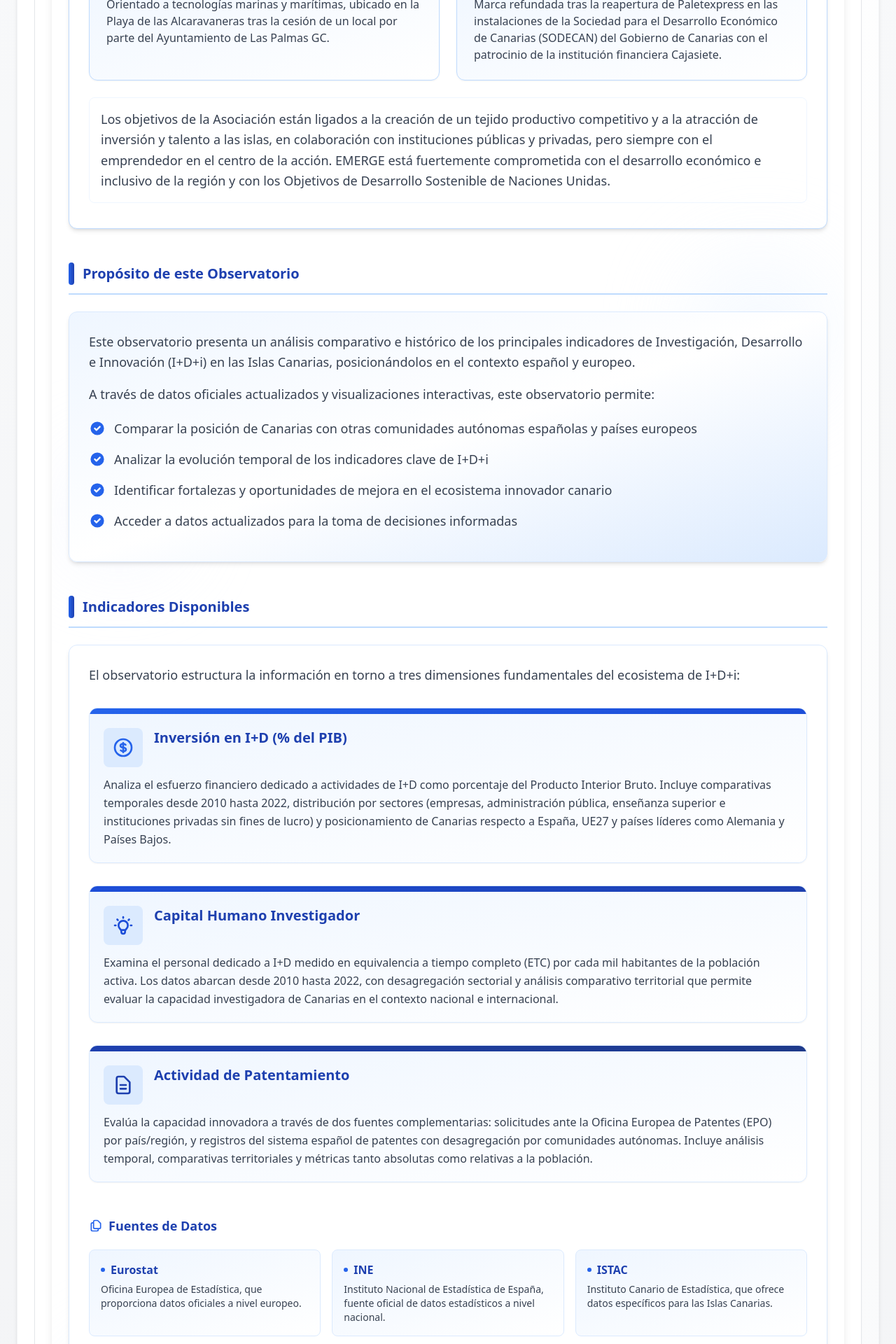
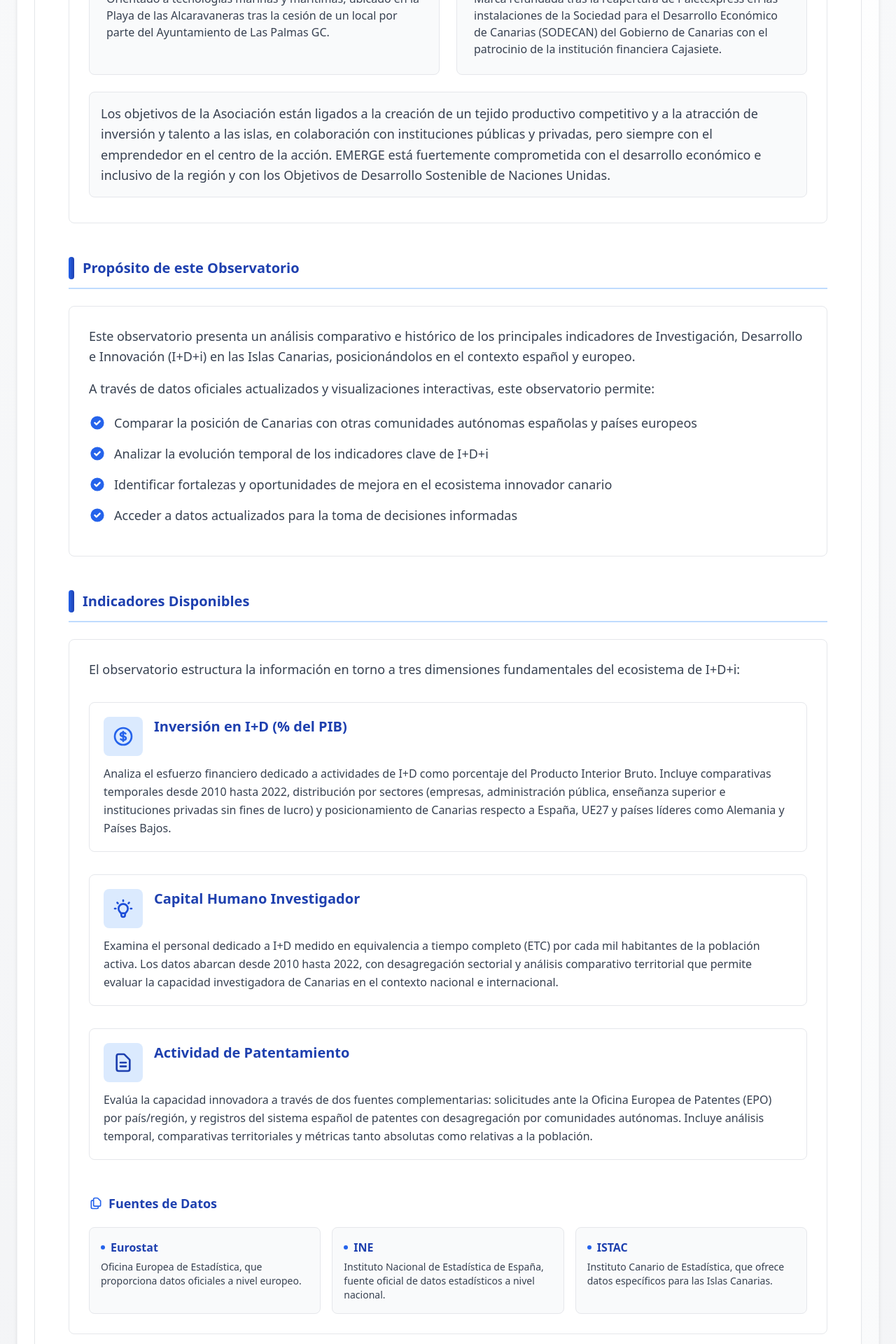
Before and after one commit to dani-rios-data/emerge, a React (Vite) app: page / in a window 1280 px wide. Shown: the part 880-2800 px from the top of the page at 70% size. Built offline with nearby package versions, Linux system fonts and the light colour scheme.

Commit message:
limpieza titulos de tabs

```diff
--- a/src/pages/Overview/index.tsx
+++ b/src/pages/Overview/index.tsx
@@ -139,11 +139,11 @@ const Overview: React.FC<OverviewProps> = (props) => {
   };
 
   return (
-    <div className="bg-white rounded-lg shadow-lg p-6 pt-4 pb-8 w-full min-h-[700px] overflow-y-auto">
-      {/* Contenedor principal con efecto de tarjeta */}
+    <div className="bg-white rounded-lg p-6 pt-4 pb-8 w-full min-h-[700px] overflow-y-auto">
+      {/* Contenedor principal */}
       <div className="max-w-full mx-auto">
-        {/* Sección Sobre EMERGE con diseño moderno */}
-        <div className="mb-12 bg-white p-7 rounded-xl shadow-md border border-blue-200 animate-section opacity-0 translate-y-4 transition-all duration-700 hover:shadow-lg">
+        {/* Sección Sobre EMERGE */}
+        <div className="mb-12 bg-white p-7 rounded-lg border border-gray-200 animate-section opacity-0 translate-y-4 transition-all duration-700">
           <SectionTitle title={t('aboutEmerge')} />
 
           <div className="prose prose-blue max-w-none">
@@ -155,46 +155,44 @@ const Overview: React.FC<OverviewProps> = (props) => {
             <div className="mb-6 text-gray-700 leading-relaxed">
               <p className="mb-4 text-lg">{t('emergeTeam')}</p>
               <div className="flex items-center my-3 text-blue-800 ml-2">
-                <span className="inline-block w-2 h-2 bg-gradient-to-r from-blue-600 to-blue-800 rounded-full mr-2"></span>
+                <span className="inline-block w-2 h-2 bg-blue-600 rounded-full mr-2"></span>
                 <span className="font-semibold text-lg">{t('emergeSpaces')}</span>
               </div>
             </div>
           </div>
 
           <div className="grid grid-cols-1 md:grid-cols-2 gap-6 my-6">
-            <div className="bg-gradient-to-br from-blue-50 to-white p-6 rounded-xl shadow-sm border border-blue-200 hover:shadow-md hover:translate-y-[-2px] transition-all duration-300 group">
+            <div className="bg-gray-50 p-6 rounded-lg border border-gray-200 transition-all duration-300 group">
               <div className="font-semibold text-blue-800 mb-3 flex items-center">
-                <svg xmlns="http://www.w3.org/2000/svg" className="h-6 w-6 mr-2 text-blue-600 group-hover:text-blue-700 transition-colors" viewBox="0 0 20 20" fill="currentColor">
+                <svg xmlns="http://www.w3.org/2000/svg" className="h-6 w-6 mr-2 text-blue-600 transition-colors" viewBox="0 0 20 20" fill="currentColor">
                   <path fillRule="evenodd" d="M5.05 4.05a7 7 0 119.9 9.9L10 18.9l-4.95-4.95a7 7 0 010-9.9zM10 11a2 2 0 100-4 2 2 0 000 4z" clipRule="evenodd" />
                 </svg>
-                <span className="text-lg group-hover:text-blue-900 transition-colors">{t('marineTitle')}</span>
+                <span className="text-lg">{t('marineTitle')}</span>
               </div>
-              <p className="text-gray-700 group-hover:text-gray-800 transition-colors">{t('marineDesc')}</p>
+              <p className="text-gray-700">{t('marineDesc')}</p>
             </div>
 
-            <div className="bg-gradient-to-br from-blue-50 to-white p-6 rounded-xl shadow-sm border border-blue-200 hover:shadow-md hover:translate-y-[-2px] transition-all duration-300 group">
+            <div className="bg-gray-50 p-6 rounded-lg border border-gray-200 transition-all duration-300 group">
               <div className="font-semibold text-blue-800 mb-3 flex items-center">
-                <svg xmlns="http://www.w3.org/2000/svg" className="h-6 w-6 mr-2 text-blue-600 group-hover:text-blue-700 transition-colors" viewBox="0 0 20 20" fill="currentColor">
+                <svg xmlns="http://www.w3.org/2000/svg" className="h-6 w-6 mr-2 text-blue-600 transition-colors" viewBox="0 0 20 20" fill="currentColor">
                   <path fillRule="evenodd" d="M4 4a2 2 0 012-2h8a2 2 0 012 2v12a1 1 0 01-1 1H5a1 1 0 01-1-1V4zm3 1h6v4H7V5zm8 8v2h1v1H4v-1h1v-2H4v-1h16v1h-1z" clipRule="evenodd" />
                 </svg>
-                <span className="text-lg group-hover:text-blue-900 transition-colors">{t('paletexpressTitle')}</span>
+                <span className="text-lg">{t('paletexpressTitle')}</span>
               </div>
-              <p className="text-gray-700 group-hover:text-gray-800 transition-colors">{t('paletexpressDesc')}</p>
+              <p className="text-gray-700">{t('paletexpressDesc')}</p>
             </div>
           </div>
 
-          <div className="mt-4 mb-2 text-gray-700 leading-relaxed text-lg backdrop-blur-sm p-4 rounded-lg bg-white/60 border border-blue-50">
+          <div className="mt-4 mb-2 text-gray-700 leading-relaxed text-lg p-4 rounded-lg bg-gray-50 border border-gray-200">
             <p>{t('emergeObjectives')}</p>
           </div>
         </div>
 
-        {/* Propósito del reporte con efectos visuales */}
-        <div className="mb-12 relative animate-section opacity-0 translate-y-4 transition-all duration-700">
-          <div className="absolute top-0 right-0 w-48 h-48 bg-blue-50 rounded-full -z-10 opacity-70 blur-3xl"></div>
-          <div className="absolute bottom-0 left-0 w-36 h-36 bg-indigo-50 rounded-full -z-10 opacity-60 blur-3xl"></div>
+        {/* Propósito del observatorio */}
+        <div className="mb-12 animate-section opacity-0 translate-y-4 transition-all duration-700">
           <SectionTitle title={t('reportPurpose')} />
 
-          <div className="bg-gradient-to-br from-blue-50 via-white to-blue-100 p-7 rounded-xl border border-blue-100 shadow-md hover:shadow-lg transition-all duration-300">
+          <div className="bg-white p-7 rounded-lg border border-gray-200">
             <p className="mb-4 text-gray-700 leading-relaxed text-lg">{t('purposeDescription1')}</p>
             <p className="mb-5 text-gray-700 leading-relaxed text-lg">{t('purposeDescription2')}</p>
 
@@ -205,35 +203,32 @@ const Overview: React.FC<OverviewProps> = (props) => {
                 t('purposeList3'),
                 t('purposeList4')
               ].map((item, index) => (
-                <li key={index} className="flex items-start transition-transform duration-300 hover:translate-x-1">
+                <li key={index} className="flex items-start">
                   <div className="flex-shrink-0 flex h-7 items-center">
-                    <svg className="h-6 w-6 text-blue-600 hover:text-blue-700 transition-colors" fill="currentColor" viewBox="0 0 20 20">
+                    <svg className="h-6 w-6 text-blue-600" fill="currentColor" viewBox="0 0 20 20">
                       <path fillRule="evenodd" d="M10 18a8 8 0 100-16 8 8 0 000 16zm3.707-9.293a1 1 0 00-1.414-1.414L9 10.586 7.707 9.293a1 1 0 00-1.414 1.414l2 2a1 1 0 001.414 0l4-4z" clipRule="evenodd"></path>
                     </svg>
                   </div>
-                  <span className="ml-3 text-lg group-hover:text-gray-900 transition-colors">{item}</span>
+                  <span className="ml-3 text-lg">{item}</span>
                 </li>
               ))}
             </ul>
           </div>
         </div>
 
-        {/* Contenido del reporte con diseño de tarjetas */}
-        <div className="mb-6 relative animate-section opacity-0 translate-y-4 transition-all duration-700">
-          <div className="absolute bottom-0 left-0 w-60 h-60 bg-blue-50 rounded-full -z-10 opacity-70 blur-3xl"></div>
+        {/* Contenido del observatorio */}
+        <div className="mb-6 animate-section opacity-0 translate-y-4 transition-all duration-700">
           <SectionTitle title={t('reportContent')} />
 
-          <div className="mb-7 p-7 bg-white backdrop-blur-lg bg-opacity-90 rounded-xl shadow-md border border-blue-100 hover:shadow-lg transition-all duration-300">
+          <div className="mb-7 p-7 bg-white rounded-lg border border-gray-200">
             <p className="mb-8 text-gray-700 leading-relaxed text-lg">{t('contentDescription')}</p>
 
             <div className="space-y-8">
               {/* Inversión en I+D Card */}
-              <div className="bg-gradient-to-br from-blue-50 to-white rounded-xl shadow-sm border border-blue-100 hover:shadow-lg hover:translate-y-[-3px] transition-all duration-300 overflow-hidden group">
-                <div className="bg-gradient-to-r from-blue-600 to-blue-700 h-2"></div>
-                <div className="p-5">
+              <div className="bg-white rounded-lg border border-gray-200 p-5">
                 <div className="flex items-start mb-3">
-                    <div className="flex-shrink-0 bg-blue-100 p-3 rounded-lg mr-4 group-hover:bg-blue-200 transition-all duration-300">
-                      <svg xmlns="http://www.w3.org/2000/svg" className="h-8 w-8 text-blue-600 transform group-hover:rotate-12 transition-transform duration-300" fill="none" viewBox="0 0 24 24" stroke="currentColor">
+                  <div className="flex-shrink-0 bg-blue-100 p-3 rounded-lg mr-4">
+                    <svg xmlns="http://www.w3.org/2000/svg" className="h-8 w-8 text-blue-600" fill="none" viewBox="0 0 24 24" stroke="currentColor">
                       <path strokeLinecap="round" strokeLinejoin="round" strokeWidth={2} d="M12 8c-1.657 0-3 .895-3 2s1.343 2 3 2 3 .895 3 2-1.343 2-3 2m0-8c1.11 0 2.08.402 2.599 1M12 8V7m0 1v8m0 0v1m0-1c-1.11 0-2.08-.402-2.599-1M21 12a9 9 0 11-18 0 9 9 0 0118 0z" />
                     </svg>
                   </div>
@@ -241,15 +236,12 @@ const Overview: React.FC<OverviewProps> = (props) => {
                 </div>
                 <p className="text-gray-700 leading-relaxed">{t('investmentDescription')}</p>
               </div>
-              </div>
 
               {/* Actividad investigadora Card */}
-              <div className="bg-gradient-to-br from-blue-50 to-white rounded-xl shadow-sm border border-blue-100 hover:shadow-lg hover:translate-y-[-3px] transition-all duration-300 overflow-hidden group">
-                <div className="bg-gradient-to-r from-blue-700 to-blue-800 h-2"></div>
-                <div className="p-5">
+              <div className="bg-white rounded-lg border border-gray-200 p-5">
                 <div className="flex items-start mb-3">
-                    <div className="flex-shrink-0 bg-blue-100 p-3 rounded-lg mr-4 group-hover:bg-blue-200 transition-all duration-300">
-                      <svg xmlns="http://www.w3.org/2000/svg" className="h-8 w-8 text-blue-700 transform group-hover:rotate-12 transition-transform duration-300" fill="none" viewBox="0 0 24 24" stroke="currentColor">
+                  <div className="flex-shrink-0 bg-blue-100 p-3 rounded-lg mr-4">
+                    <svg xmlns="http://www.w3.org/2000/svg" className="h-8 w-8 text-blue-700" fill="none" viewBox="0 0 24 24" stroke="currentColor">
                       <path strokeLinecap="round" strokeLinejoin="round" strokeWidth={2} d="M9.663 17h4.673M12 3v1m6.364 1.636l-.707.707M21 12h-1M4 12H3m3.343-5.657l-.707-.707m2.828 9.9a5 5 0 117.072 0l-.548.547A3.374 3.374 0 0014 18.469V19a2 2 0 11-4 0v-.531c0-.895-.356-1.754-.988-2.386l-.548-.547z" />
                     </svg>
                   </div>
@@ -257,22 +249,18 @@ const Overview: React.FC<OverviewProps> = (props) => {
                 </div>
                 <p className="text-gray-700 leading-relaxed">{t('researchersDescription')}</p>
               </div>
-              </div>
 
               {/* Producción de patentes Card */}
-              <div className="bg-gradient-to-br from-blue-50 to-white rounded-xl shadow-sm border border-blue-100 hover:shadow-lg hover:translate-y-[-3px] transition-all duration-300 overflow-hidden group">
-                <div className="bg-gradient-to-r from-blue-800 to-blue-900 h-2"></div>
-                <div className="p-5">
+              <div className="bg-white rounded-lg border border-gray-200 p-5">
                 <div className="flex items-start mb-3">
-                    <div className="flex-shrink-0 bg-blue-100 p-3 rounded-lg mr-4 group-hover:bg-blue-200 transition-all duration-300">
-                      <svg xmlns="http://www.w3.org/2000/svg" className="h-8 w-8 text-blue-800 transform group-hover:rotate-12 transition-transform duration-300" fill="none" viewBox="0 0 24 24" stroke="currentColor">
+                  <div className="flex-shrink-0 bg-blue-100 p-3 rounded-lg mr-4">
+                    <svg xmlns="http://www.w3.org/2000/svg" className="h-8 w-8 text-blue-800" fill="none" viewBox="0 0 24 24" stroke="currentColor">
                       <path strokeLinecap="round" strokeLinejoin="round" strokeWidth={2} d="M9 12h6m-6 4h6m2 5H7a2 2 0 01-2-2V5a2 2 0 012-2h5.586a1 1 0 01.707.293l5.414 5.414a1 1 0 01.293.707V19a2 2 0 01-2 2z" />
                     </svg>
                   </div>
                   <h4 className="text-xl font-bold text-blue-800">{t('patentsTitle')}</h4>
                 </div>
                 <p className="text-gray-700 leading-relaxed">{t('patentsDescription')}</p>
-                </div>
               </div>
             </div>
 
@@ -287,7 +275,7 @@ const Overview: React.FC<OverviewProps> = (props) => {
 
               <div className="grid grid-cols-1 md:grid-cols-2 lg:grid-cols-3 gap-4">
                 {/* Eurostat */}
-                <div className="p-4 bg-gradient-to-br from-blue-50 to-white rounded-lg border border-blue-100 hover:shadow-md transition-all duration-300 hover:translate-y-[-2px] flex flex-col h-full">
+                <div className="p-4 bg-gray-50 rounded-lg border border-gray-200">
                   <h4 className="font-semibold text-blue-800 mb-1.5 flex items-center">
                     <span className="inline-block w-1.5 h-1.5 bg-blue-600 rounded-full mr-2"></span>
                     {t('eurostat')}
@@ -296,7 +284,7 @@ const Overview: React.FC<OverviewProps> = (props) => {
                 </div>
 
                 {/* INE */}
-                <div className="p-4 bg-gradient-to-br from-blue-50 to-white rounded-lg border border-blue-100 hover:shadow-md transition-all duration-300 hover:translate-y-[-2px] flex flex-col h-full">
+                <div className="p-4 bg-gray-50 rounded-lg border border-gray-200">
                   <h4 className="font-semibold text-blue-800 mb-1.5 flex items-center">
                     <span className="inline-block w-1.5 h-1.5 bg-blue-600 rounded-full mr-2"></span>
                     {t('ine')}
@@ -305,7 +293,7 @@ const Overview: React.FC<OverviewProps> = (props) => {
                 </div>
 
                 {/* ISTAC */}
-                <div className="p-4 bg-gradient-to-br from-blue-50 to-white rounded-lg border border-blue-100 hover:shadow-md transition-all duration-300 hover:translate-y-[-2px] flex flex-col h-full">
+                <div className="p-4 bg-gray-50 rounded-lg border border-gray-200">
                   <h4 className="font-semibold text-blue-800 mb-1.5 flex items-center">
                     <span className="inline-block w-1.5 h-1.5 bg-blue-600 rounded-full mr-2"></span>
                     {t('istac')}
@@ -316,14 +304,14 @@ const Overview: React.FC<OverviewProps> = (props) => {
             </div>
           </div>
 
-          <div className="mt-8 bg-gradient-to-r from-blue-50 via-blue-100/30 to-blue-50 p-6 rounded-xl border border-blue-100 shadow-inner">
-            <div className="flex items-start mb-4 hover:translate-x-1 transition-transform duration-300">
+          <div className="mt-8 bg-gray-50 p-6 rounded-lg border border-gray-200">
+            <div className="flex items-start mb-4">
               <svg xmlns="http://www.w3.org/2000/svg" className="h-7 w-7 text-blue-600 mr-3 flex-shrink-0 mt-0.5" fill="none" viewBox="0 0 24 24" stroke="currentColor">
                 <path strokeLinecap="round" strokeLinejoin="round" strokeWidth={2} d="M13 16h-1v-4h-1m1-4h.01M21 12a9 9 0 11-18 0 9 9 0 0118 0z" />
               </svg>
               <p className="text-gray-700 text-lg">{t('additionalFeatures')}</p>
             </div>
-            <div className="flex items-start hover:translate-x-1 transition-transform duration-300">
+            <div className="flex items-start">
               <svg xmlns="http://www.w3.org/2000/svg" className="h-7 w-7 text-blue-600 mr-3 flex-shrink-0 mt-0.5" fill="none" viewBox="0 0 24 24" stroke="currentColor">
                 <path strokeLinecap="round" strokeLinejoin="round" strokeWidth={2} d="M4 4v5h.582m15.356 2A8.001 8.001 0 004.582 9m0 0H9m11 11v-5h-.581m0 0a8.003 8.003 0 01-15.357-2m15.357 2H15" />
               </svg>
```
Also changed, not shown: src/App.tsx (+5 -10 lines). Lines whose indentation alone changed are shown as unchanged.
